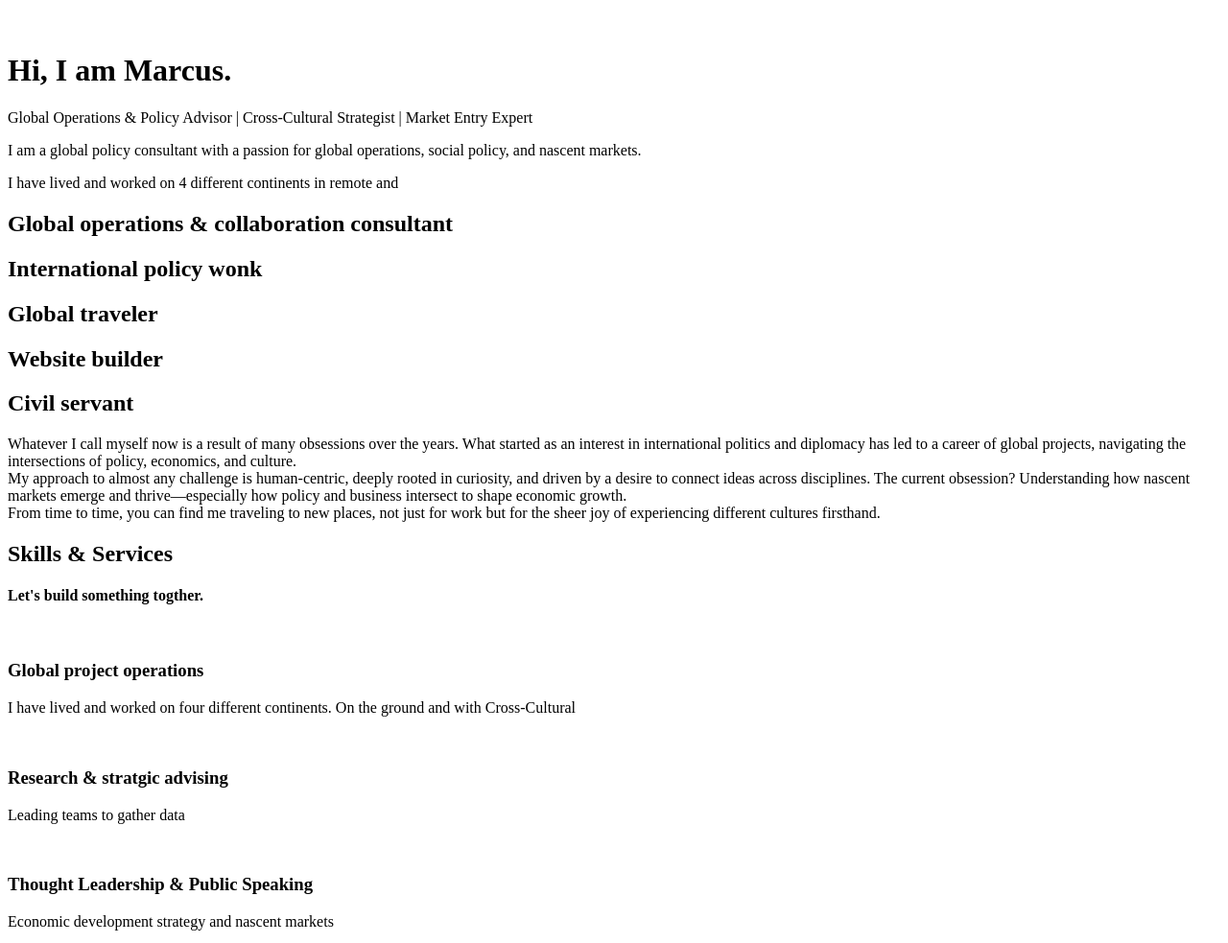
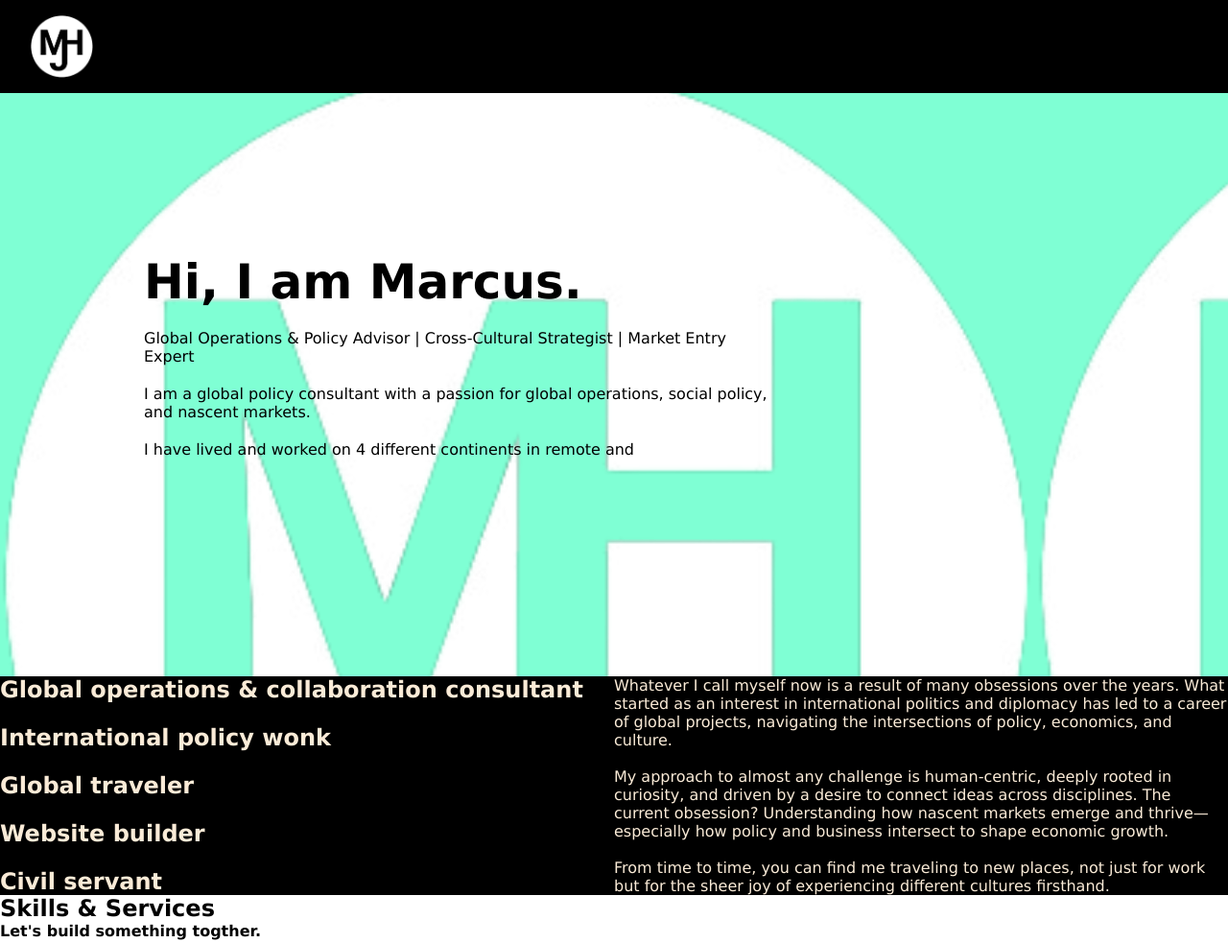
Before and after one commit to marcushuels/primary_website, a plain HTML site: page index.html in a window 1280 px wide. Shown: the top 983 px of the page at 96% size. Drawn offline with Linux system fonts and the light colour scheme; files that its build step writes are made by us from their sources.

Commit message:
Update working files

```diff
--- a/index.html
+++ b/index.html
@@ -4,7 +4,7 @@
     <meta charset="UTF-8">
     <meta name="viewport" content="width=device-width, initial-scale=1.0">
     <title>Marcus's Website | A Renowned Global Operations & Policy Consulting</title>
-    <link rel="stylesheet" href="style.css"> <!-- Link to your CSS file -->
+    <link rel="stylesheet" href="./resources/css/style.css"> <!-- Link to your CSS file -->
     <!-- Favicon Link -->
         <link rel="apple-touch-icon" sizes="57x57" href="/apple-icon-57x57.png">
         <link rel="apple-touch-icon" sizes="60x60" href="/apple-icon-60x60.png">
@@ -30,40 +30,50 @@
     <!-- Nav Bar Section -->
 
     <header>
-        <p><img src="" alt="" /></p>
+        <img src="./resources/assets/MJH_logo.png" alt="MJH Logo" />
+        <nav>
+            <ul>
+                <li><a href="#"></a></li>
+            </ul>
+        </nav>
     </header>
+
+    <div id="main">
 
     <!-- Banner Section -->
 
         <div class="section" id="banner">
+            <div id="text-container">
                 <h1>Hi, I am Marcus.</h1>
                 <p>Global Operations & Policy Advisor | Cross-Cultural Strategist | Market Entry Expert</p>
                 <p>I am a global policy consultant with a passion for global operations, social policy, and nascent markets.</p>
                 <p>I have lived and worked on 4 different continents in remote and </p>
             </div>
+        </div>
 
     <!-- Titles Section -->
 
         <div class="section" id="titles">
-        <div>
+            <div class="container">
                 <h2>Global operations & collaboration consultant</h2>
                 <h2>International policy wonk</h2>
                 <h2>Global traveler</h2>
                 <h2>Website builder</h2>
                 <h2>Civil servant</h2>
             </div>
-        <div>
+            <div class="container">
                 <p>Whatever I call myself now is a result of many obsessions over the years.
                     What started as an interest in international politics and diplomacy has led to a career of global projects,
-                navigating the intersections of policy, economics, and culture.<br/> My approach to almost any challenge is
+                    navigating the intersections of policy, economics, and culture.<br/><br/> My approach to almost any challenge is
                     human-centric, deeply rooted in curiosity, and driven by a desire to connect ideas across disciplines.
                     The current obsession? Understanding how nascent markets emerge and thrive—especially how policy and
-                business intersect to shape economic growth.<br/> From time to time, you can find me traveling to new places,
+                    business intersect to shape economic growth.<br/><br/> From time to time, you can find me traveling to new places,
                     not just for work but for the sheer joy of experiencing different cultures firsthand.</p>
             </div>
         </div>
 
     <!-- Skills & Services Section -->
+
         <div class="section" id="skills">
             <h2>Skills & Services</h2>
             <h4>Let's build something togther.</h4>
@@ -97,16 +107,20 @@
         </div>
 
     <!-- My Journey Section -->
+
         <section class="journey">
             <h2>My Journey</h2>
             <p>Discover my professional and personal journey. <span><a href="journey.html">Read More</a></span></p>
         </section>
 
     <!-- Footer Section -->
+
         <footer>
             <p>Contact: yourname@email.com | LinkedIn: <a href="#">Your LinkedIn</a></p>
             <p>&copy; 2024 &copy;HuelsCorps | All Rights Reserved</p>
         </footer>
 
+    </div>
+
 </body>
 </html>
--- a/resources/css/style.css
+++ b/resources/css/style.css
@@ -0,0 +1,80 @@
+* {
+    margin: 0;
+    padding: 0;
+}
+
+html {
+    font-family: Verdana, sans-serif;
+}
+
+h1 {
+    font-size: 50px;
+}
+
+#main {
+    position: relative;
+    top: 65px;
+}
+
+/* Nav Bar Section */
+
+header {
+    display: flex;
+    justify-content: space-between;
+    /* padding: 16px; */
+    background-color: #000;
+    height: 65px;
+    width: 100%;
+    position: fixed;
+    z-index: 1;
+    padding: 1rem 2rem;
+}
+
+header img {
+    max-height: 4.5rem;
+}
+
+#logo {
+    max-height: 20px;
+    width: 100%;
+}
+
+/* Banner Section */
+
+#banner {
+    background-image: url("/resources/assets/MJH_logo.png");
+    /* background-repeat: no-repeat;
+    background-position: center;
+    background-size: cover; */
+    width: 100%;
+    height: 640px;
+    background-color: aquamarine;
+}
+
+#text-container {
+    position: absolute;
+    top: 200px;
+    left: 150px;
+    max-width: 650px;
+}
+
+#text-container p {
+    margin: 20px 0;
+}
+
+/* Titles */
+
+#titles {
+    display: flex;
+    flex-wrap: wrap;
+    justify-content: space-between;
+    background-color: black;
+    color: antiquewhite;
+}
+
+#titles .container {
+    width: 50%;
+    display: flex;
+    flex-direction: column;
+    justify-content: space-between;
+}
```
Lines whose indentation alone changed are shown as unchanged.
